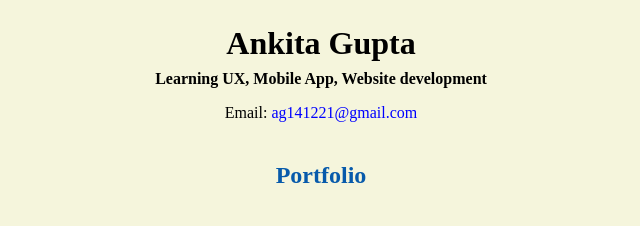
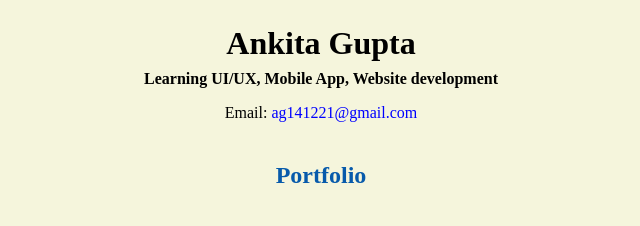
Before and after one commit to Ankitag2020/Ankitag2020.github.io, a plain HTML site: page resume.html in a window 1280 px wide. Shown: the part 139-365 px from the top of the page, 319-959 px from the left. Drawn offline with Linux system fonts and the light colour scheme.

Commit message:
Update resume.html

```diff
--- a/resume.html
+++ b/resume.html
@@ -20,7 +20,7 @@
     <img src="images/Ank.jpeg" alt="Ankita's picture" width="8%" height="5%">
 
     <h1>Ankita Gupta</h1>
-    <h4>Learning UX, Mobile App, Website development</h4>
+    <h4>Learning UI/UX, Mobile App, Website development</h4>
 
     <p>Email: <a href="mailto:ag141221@gmail.com" target="_blank">ag141221@gmail.com</a></p>
     <!-- don't post physical address, personal phone number or other personal information on the web! -->
```
